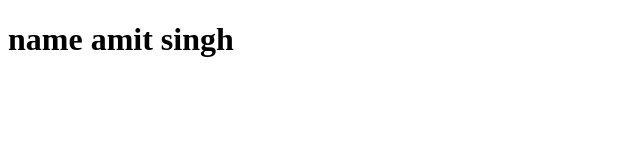
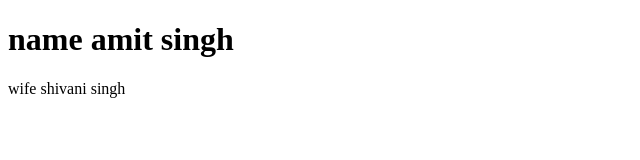
Before and after one commit to 7amitsingh/amit-singh-1, a plain HTML site: page index.html in a window 1280 px wide. Shown: the whole page, without its empty margins (0-640 px from the left). Drawn offline with Linux system fonts and the light colour scheme.

Commit message:
second version

```diff
--- a/index.html
+++ b/index.html
@@ -7,5 +7,6 @@
 </head>
 <body>
     <h1>name amit singh</h1>
+    <p>wife shivani singh</p>
 </body>
 </html>
```
